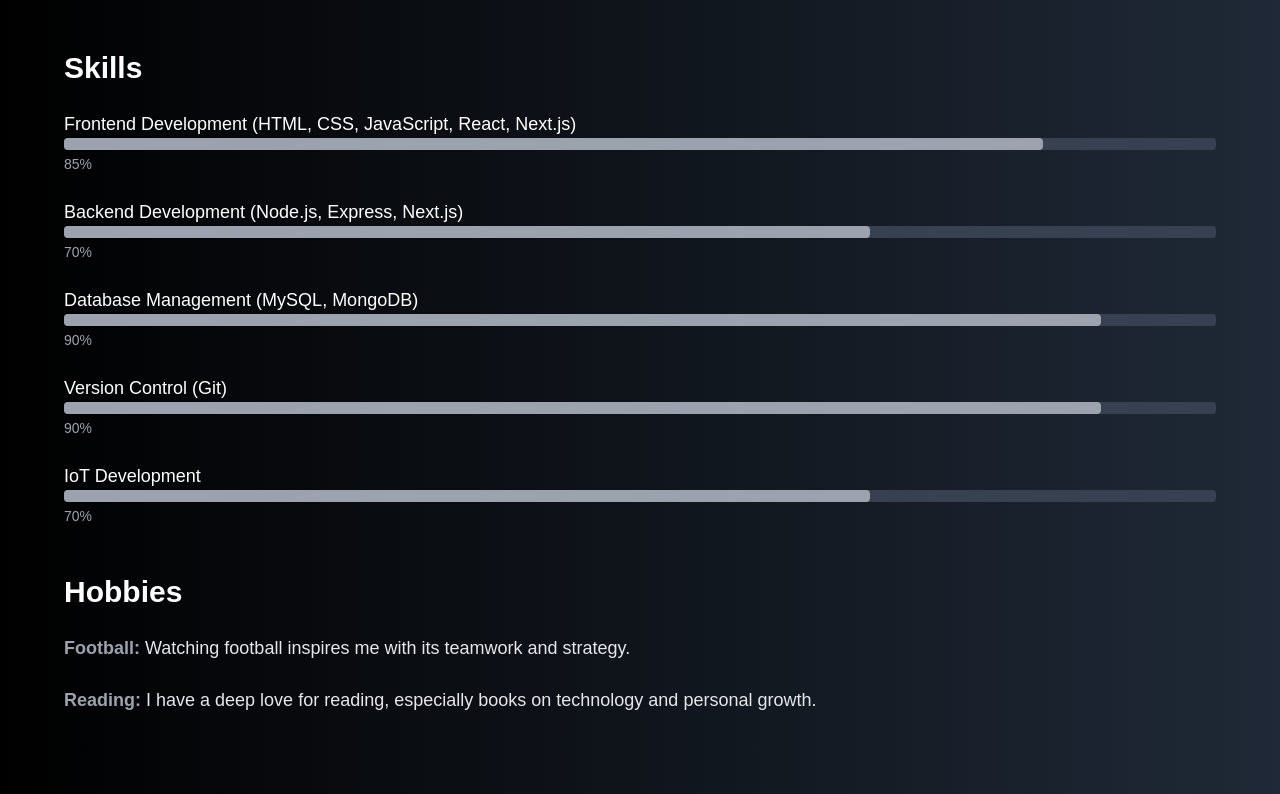
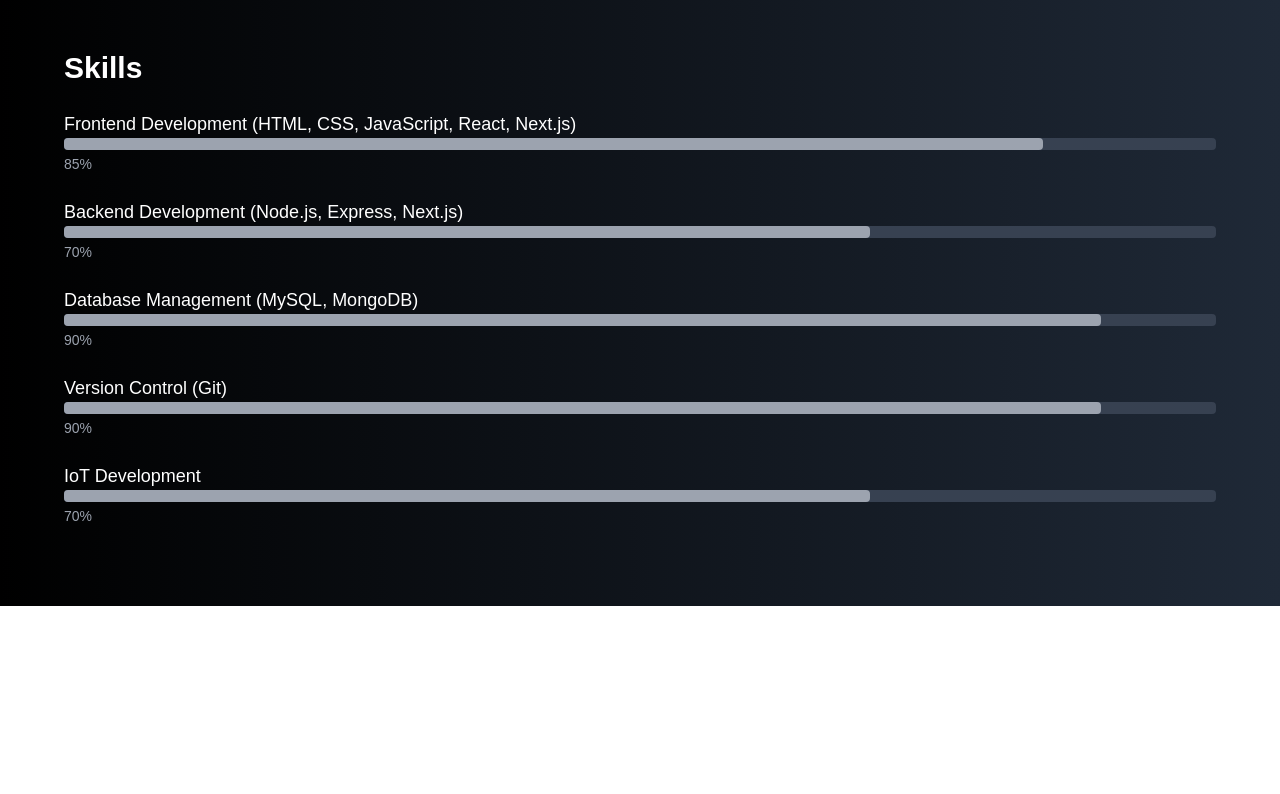
Before and after one commit to bernabasgetachew/Portfolio, a Next.js app: page /resume in a window 1280 px wide. Shown: the part 1033-1827 px from the top of the page. After the commit the page ends 1639 px from the top, so only its background shows below. Built offline with nearby package versions, Linux system fonts and the light colour scheme.

Commit message:
modification

```diff
--- a/app/resume/page.js
+++ b/app/resume/page.js
@@ -100,18 +100,7 @@ export default function Resume() {
           </div>
         </section>
 
-        {/* Hobbies Section */}
-        <section className="mb-8 sm:mb-12">
-          <h2 className="text-3xl font-semibold mb-6">Hobbies</h2>
-          <ul className="space-y-4 sm:space-y-6 text-lg text-gray-200">
-            <li>
-              <strong className="text-gray-400">Football:</strong> Watching football inspires me with its teamwork and strategy.
-            </li>
-            <li>
-              <strong className="text-gray-400">Reading:</strong> I have a deep love for reading, especially books on technology and personal growth.
-            </li>
-          </ul>
-        </section>
+
       </main>
     </div>
   );
```
